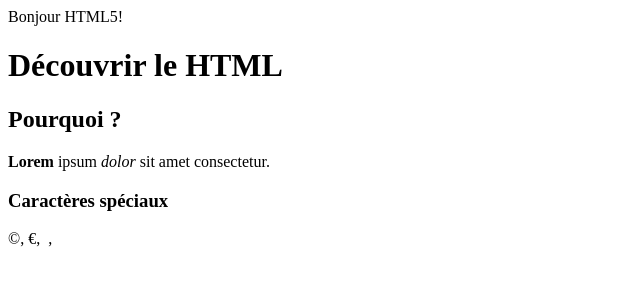
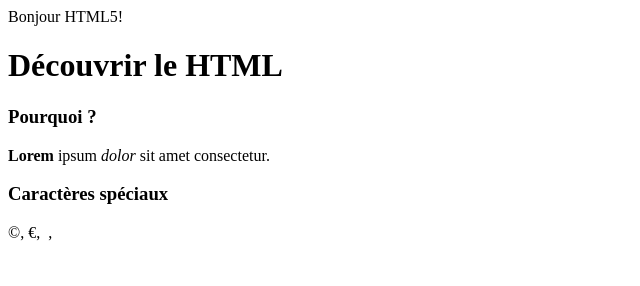
Before and after one commit to ayoubrafik4/tp1, a plain HTML site: page exo02.html in a window 1280 px wide. Shown: the whole page, without its empty margins (0-640 px from the left). Drawn offline with Linux system fonts and the light colour scheme.

Commit message:
Update exo02.html

```diff
--- a/exo02.html
+++ b/exo02.html
@@ -8,9 +8,10 @@
 <body>
     Bonjour HTML5!
     <h1>Découvrir le HTML</h1>
-    <h2>Pourquoi ?</h2>
+    <h3>Pourquoi ?</h3>
     <p><strong>Lorem</strong> ipsum <em>dolor</em> sit amet consectetur.</p>
     <h3>Caractères spéciaux</h3>
     <p>&copy;, &euro;, &nbsp;,</p>
 </body>
+
 </html>
```
